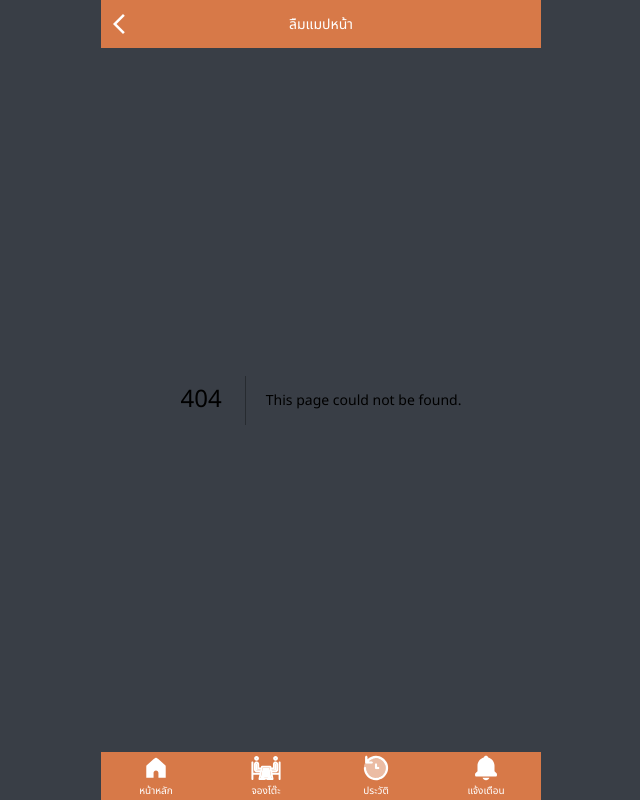
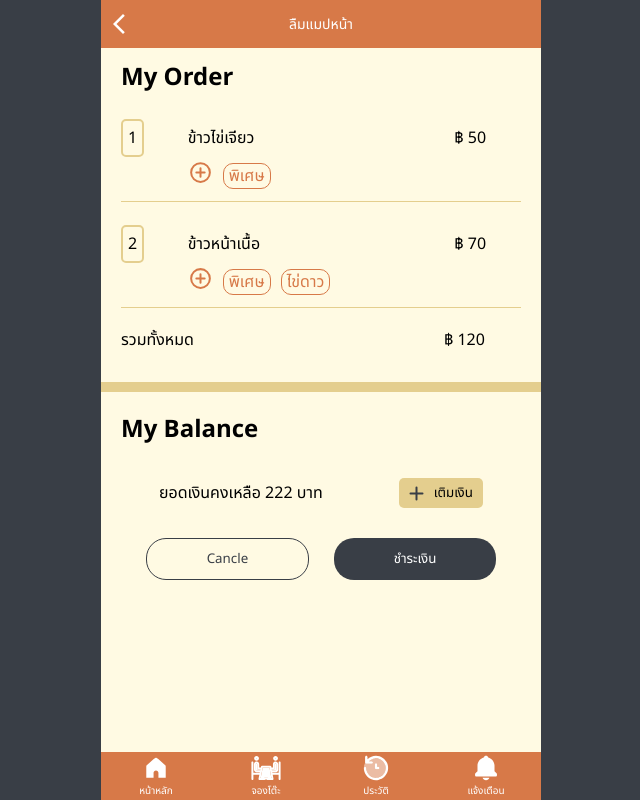
Before and after one commit to nsza521/softdevKMITL, a Next.js app in the folder frontend/: page /orderMenuSummary in a window 1280 px wide. Before the commit this address had no page. Shown: the whole page, without its empty margins (319-959 px from the left). Built offline with nearby package versions, Linux system fonts and the light colour scheme.

Commit message:
order summary ka

```diff
--- /dev/null
+++ b/frontend/app/orderMenuSummary/orderMenuSummary.module.css
@@ -0,0 +1,113 @@
+.container {
+    margin: 0;
+    padding: 0;
+    box-sizing: 0;
+    display: flex;
+    gap: 30px;
+    flex-direction: column;
+    background-color: var(--color5);
+    height: 100vh;
+}
+
+.myOrder {
+    display: flex;
+    flex-direction: column;
+    gap: 20px;
+    margin-top: 60px;
+    padding: 0 20px;
+}
+
+.blogItem {
+    display: grid;
+    grid-template-columns: 0.5fr 2fr 0.5fr;
+    border-bottom: 1px solid var(--color3);
+    padding: 10px 0;
+}
+
+.quantity {
+    p{
+        display: inline;
+        padding: 5px;
+        border-radius: 5px;
+        border: solid 2px var(--color3);
+    }
+}
+
+.menu{
+    display: flex;
+    flex-direction: column;
+    gap: 10px;
+
+    button {
+        background: none;
+        cursor: pointer;
+    }
+}
+
+.addOnList {
+    display: flex;
+    gap: 10px;
+    align-items: center;
+    li {
+        border: solid 1px;
+        color: var(--color2);
+        border-radius: 10px;
+        list-style-type: none;
+        padding: 0 5px;
+    }
+}
+
+.totalPrice {
+    display: flex;
+    gap: 250px;
+}
+
+.myBalance {
+    padding: 0 20px;
+    border-top: solid 10px var(--color3);
+}
+
+.content{
+    padding: 20px 0;
+    display: flex;
+    flex-direction: column;
+    gap: 30px;
+}
+
+.blogBalance {
+    display: flex;
+    justify-content: space-around;
+    align-items: center;
+}
+
+.topUpBtn {
+    display: flex;
+    align-items: center;
+    gap: 10px;
+    padding: 5px 10px;
+    background-color: var(--color3);
+    border-radius: 5px;
+    cursor: pointer;
+}
+
+.blogActionBtn {
+    display: flex;
+    justify-content: space-evenly;
+
+    .cancleBtn {
+        padding: 10px 60px;
+        border-radius: 20px;
+        border: solid 1px var(--color1);
+        background-color: var(--color5);
+        color: var(--color1);
+        cursor: pointer;
+    }
+
+    .acceptBtn {
+        padding: 10px 60px;
+        border-radius: 20px;
+        background-color: var(--color1);
+        color: white;
+        cursor: pointer;
+    }
+}
--- /dev/null
+++ b/frontend/app/orderMenuSummary/page.tsx
@@ -0,0 +1,75 @@
+'use client'
+
+import { useState } from "react"
+import styles from "./orderMenuSummary.module.css"
+
+
+const orders = [
+    {
+        id : 1,
+        menu : "ข้าวไข่เจียว",
+        price : 50,
+        quantity : 1,
+        addOn : ['พิเศษ'],
+    },
+    {
+        id : 2,
+        menu : "ข้าวหน้าเนื้อ",
+        price : 70,
+        quantity : 2,
+        addOn : ['พิเศษ','ไข่ดาว'],
+    }
+]
+
+
+
+
+export default function orderMenuSummaryPage() {
+    return (
+        <div className={styles.container}>
+            <div className={styles.myOrder}>
+                <h2>My Order</h2>
+            {orders.map ((ord) => (
+                <div className={styles.blogItem}>
+                    <div className={styles.quantity}>
+                        <p>{ord.quantity}</p>
+                    </div>
+                    <div className={styles.menu}>
+                        <p>{ord.menu}</p>
+                        <ul className={styles.addOnList}>
+                            <button><img src="Add_Plus_Circle_Vector.svg" alt="addBtn"/></button>
+                            {ord.addOn.map((addOns) =>(
+                                <li>{addOns}</li>
+                            ))}
+                        </ul>
+                    </div>
+                    <div className={styles.price}>
+                        <span>฿</span> <span>{ord.price}</span>
+                    </div>
+                </div>
+            ))
+            }
+                <div className={styles.totalPrice}>
+                    <p>รวมทั้งหมด</p>
+                    <p>฿ {120}</p>
+                </div>
+            </div>
+            <div className={styles.myBalance}>
+                <div className={styles.content}>
+                    <h2>My Balance</h2>
+                    <div className={styles.blogBalance}>
+                        <p>ยอดเงินคงเหลือ {222} บาท</p>
+                        <button className={styles.topUpBtn}>
+                             <img src="/plus.svg" width={15} height={15} />
+                             เติมเงิน
+                        </button>
+                    </div>
+                    <div className={styles.blogActionBtn}>
+                        <button className={styles.cancleBtn}>Cancle</button>
+                        <button className={styles.acceptBtn}>ชำระเงิน</button>
+                    </div>
+                </div>
+            </div>
+        </div>
+    )
+}
```
Also changed, not shown: frontend/public/Add_Plus_Circle_Vector.svg (added).
